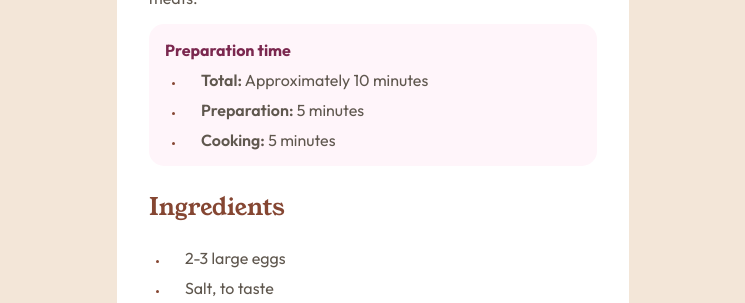
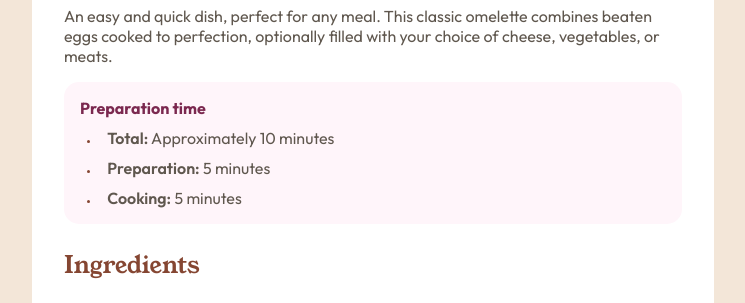
Before and after one commit to ShamardinaEM/Recipe-page, a plain HTML site: page index.html in a window 1280 px wide. Shown: the part 422-725 px from the top of the page, without its empty margins (267-1012 px from the left). Drawn offline with Linux system fonts and the light colour scheme; a web font is replaced by a local one.

Commit message:
update style.css

```diff
--- a/styles/style.css
+++ b/styles/style.css
@@ -21,7 +21,8 @@
 }
 .wrapper {
     margin: 2em auto;
-    width: 40%;
+    margin-inline: auto;
+    width: min(100% - 1em, 65ch);
     background-color: white;
     border-radius: 20px;
     overflow: hidden;
@@ -73,7 +74,7 @@
 }
 ul li {
     color: hsl(30, 10%, 34%);
-    padding-left: 1em;
+    padding-left: .7ch;
 }
 ul li::marker {
     font-size: 10px;
@@ -121,9 +122,9 @@
     color: hsl(14, 45%, 36%);
     font-weight: 600;
 }
-@media (max-width: 500px) {
+/* @media (max-width: 500px) {
     .wrapper {
         margin: 0;
         width: 100%;
     }
-}
+} */
```
